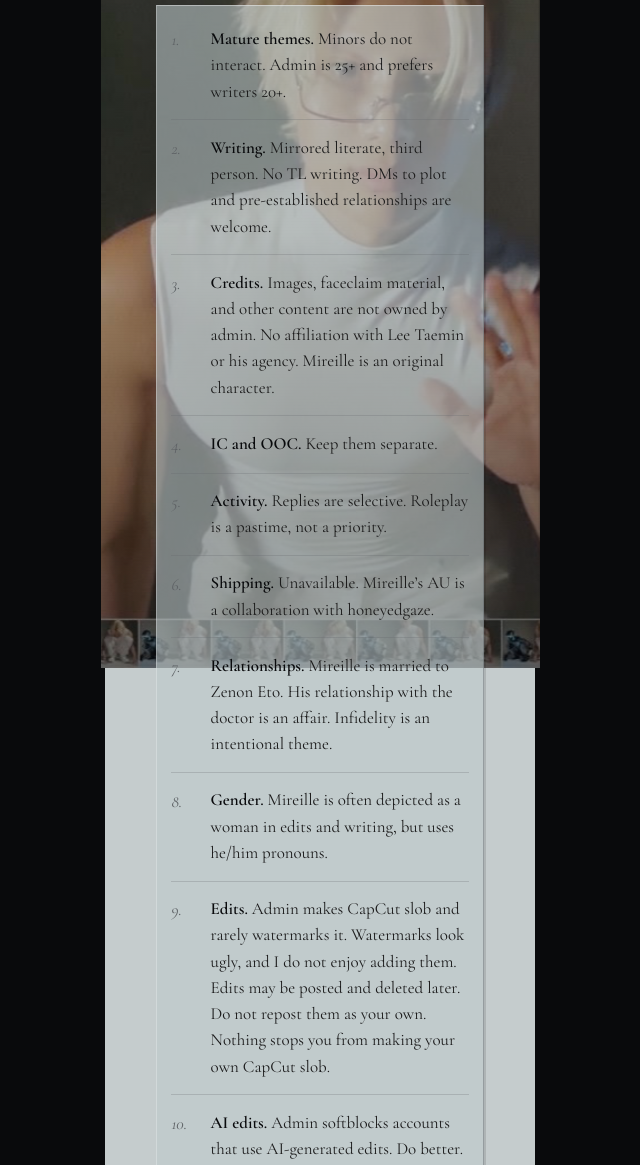
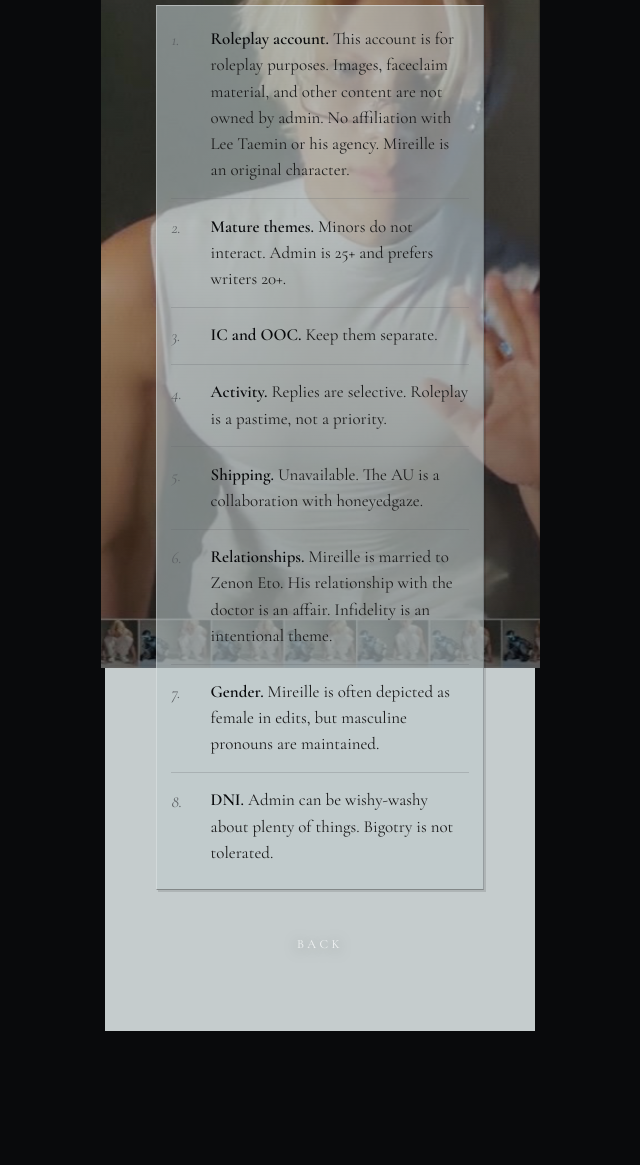
Before and after one commit to mauvelita/carrd, a plain HTML site: page terms.html in a window 1280 px wide. Shown: the part 140-1305 px from the top of the page, without its empty margins (320-960 px from the left). After the commit the page ends 1171 px from the top, so only its background shows below. Drawn offline with nearby package versions, Linux system fonts and the light colour scheme.

Commit message:
Update terms.html

```diff
--- a/terms.html
+++ b/terms.html
@@ -74,17 +74,14 @@
       <hr class="hairline" />
     </header>
     <ol class="terms" aria-label="Terms of Use">
-      <li data-reveal><span><strong>Mature themes.</strong> Minors do not interact. Admin is 25+ and prefers writers 20+.</span></li>
-      <li data-reveal><span><strong>Writing.</strong> Mirrored literate, third person. No TL writing. DMs to plot and pre-established relationships are welcome.</span></li>
-      <li data-reveal><span><strong>Credits.</strong> Images, faceclaim material, and other content are not owned by admin. No affiliation with Lee Taemin or his agency. Mireille is an original character.</span></li>
-      <li data-reveal><span><strong>IC and OOC.</strong> Keep them separate.</span></li>
-      <li data-reveal><span><strong>Activity.</strong> Replies are selective. Roleplay is a pastime, not a priority.</span></li>
-      <li data-reveal><span><strong>Shipping.</strong> Unavailable. Mireille’s AU is a collaboration with honeyedgaze.</span></li>
-      <li data-reveal><span><strong>Relationships.</strong> Mireille is married to Zenon Eto. His relationship with the doctor is an affair. Infidelity is an intentional theme.</span></li>
-      <li data-reveal><span><strong>Gender.</strong> Mireille is often depicted as a woman in edits and writing, but uses he/him pronouns.</span></li>
-      <li data-reveal><span><strong>Edits.</strong> Admin makes CapCut slob and rarely watermarks it. Watermarks look ugly, and I do not enjoy adding them. Edits may be posted and deleted later. Do not repost them as your own. Nothing stops you from making your own CapCut slob.</span></li>
-      <li data-reveal><span><strong>AI edits.</strong> Admin softblocks accounts that use AI-generated edits. Do better.</span></li>
-      <li data-reveal><span><strong>DNI.</strong> Admin can be wishy-washy about plenty of things. Bigotry is not tolerated.</span></li>
+<li data-reveal><span><strong>Roleplay account.</strong> This account is for roleplay purposes. Images, faceclaim material, and other content are not owned by admin. No affiliation with Lee Taemin or his agency. Mireille is an original character.</span></li>
+<li data-reveal><span><strong>Mature themes.</strong> Minors do not interact. Admin is 25+ and prefers writers 20+.</span></li>
+<li data-reveal><span><strong>IC and OOC.</strong> Keep them separate.</span></li>
+<li data-reveal><span><strong>Activity.</strong> Replies are selective. Roleplay is a pastime, not a priority.</span></li>
+<li data-reveal><span><strong>Shipping.</strong> Unavailable. The AU is a collaboration with honeyedgaze.</span></li>
+<li data-reveal><span><strong>Relationships.</strong> Mireille is married to Zenon Eto. His relationship with the doctor is an affair. Infidelity is an intentional theme.</span></li>
+<li data-reveal><span><strong>Gender.</strong> Mireille is often depicted as female in edits, but masculine pronouns are maintained.</span></li>
+<li data-reveal><span><strong>DNI.</strong> Admin can be wishy-washy about plenty of things. Bigotry is not tolerated.</span></li>
     </ol>
 <div class="footer-back">
   <nav class="footer-nav" aria-label="Page navigation">
```
